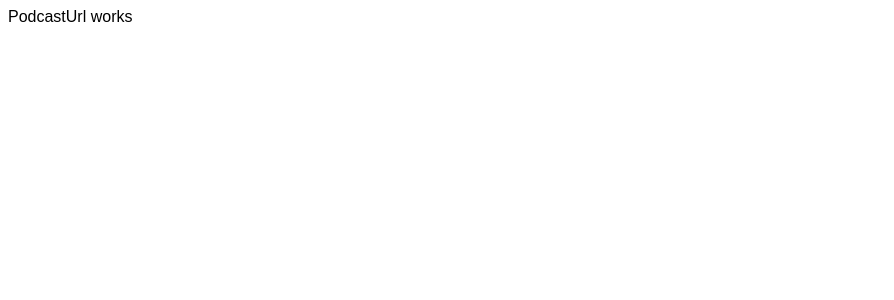
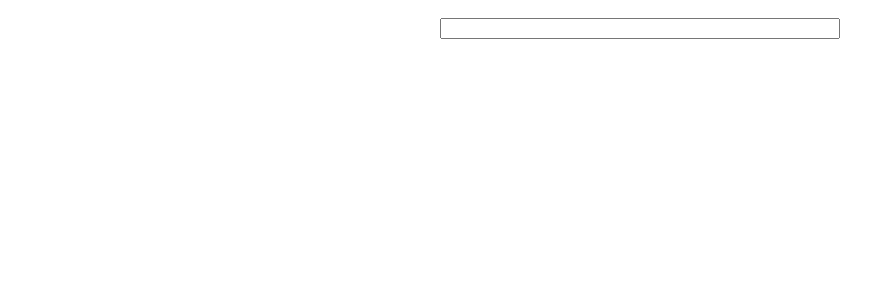
Before and after one commit to miguelmoreba/react-podcast-player, a React (Create React App) app: page /podcast-url in a window 1280 px wide. Shown: the top 300 px of the page, without its empty margins (0-894 px from the left). Built offline with nearby package versions, Linux system fonts and the light colour scheme.

Commit message:
Make use of flexbox

```diff
--- a/src/App.tsx
+++ b/src/App.tsx
@@ -5,7 +5,7 @@ function App() {
   return (
     <Router>
       <Routes>
-      <Route path='/podcast-url' element={<PodcastUrl/>}></Route>
+        <Route path="/podcast-url" element={<PodcastUrl />}></Route>
       </Routes>
     </Router>
   );
--- a/src/Components/PodcastUrl.tsx
+++ b/src/Components/PodcastUrl.tsx
@@ -1,5 +1,9 @@
 import React from 'react';
 
 export const PodcastUrl = () => {
-  return <div>PodcastUrl works</div>;
+  return (
+      <div className='box'>
+          <input type="text" className='flex-element'/>
+      </div>
+  );
 };
```
